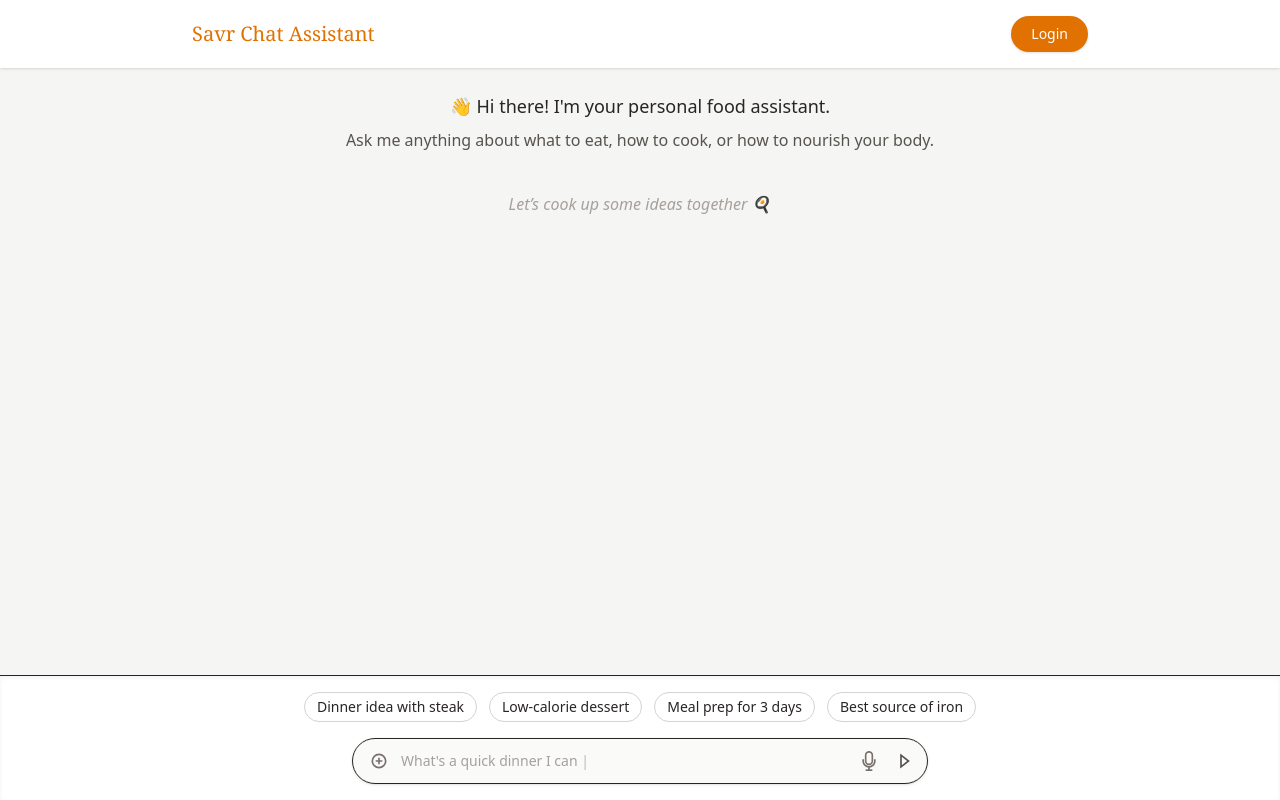
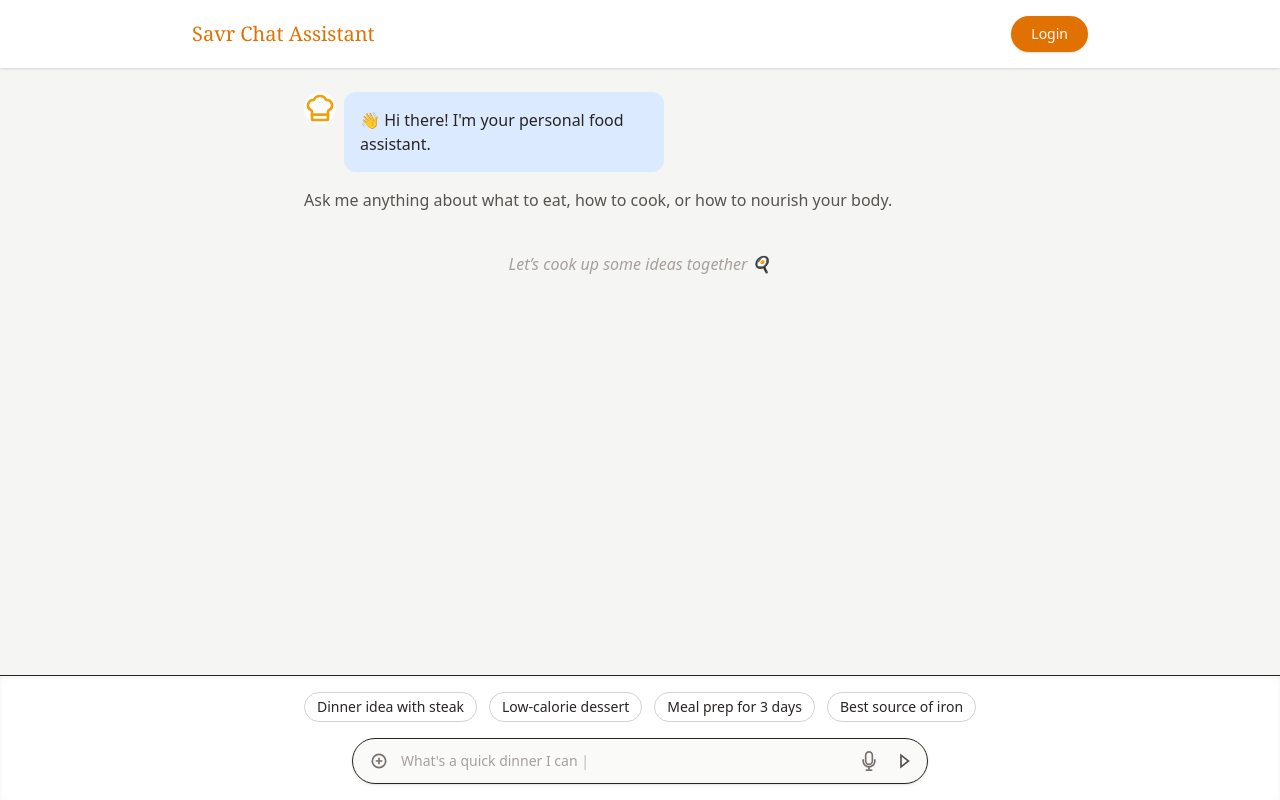
Before and after one commit to allapps123/chef-app, a React (Vite) app: page /chat in a window 1280 px wide. Built offline with nearby package versions, Linux system fonts and the light colour scheme; no server answers; the HTML template or start-up script is replaced by a standard one.

Commit message:
feat: design bot icon to use app logo and bot message to have messenger-style bubble

```diff
--- /dev/null
+++ b/src/components/icons/BotIcon.tsx
@@ -0,0 +1,15 @@
+import React from 'react';
+
+interface IconProps {
+  className?: string;
+}
+
+const BotIcon: React.FC<IconProps> = ({ className = "w-8 h-8" }) => {
+  return (
+    <div className={`relative rounded-full overflow-hidden bg-white ${className}`}>
+      <img src="/logo.svg" alt="Savr Bot Logo" className="object-contain w-full h-full" />
+    </div>
+  );
+};
+
+export default BotIcon;
--- a/src/pages/ChatPage.tsx
+++ b/src/pages/ChatPage.tsx
@@ -1,6 +1,7 @@
 import React, { useEffect, useState } from 'react';
 import { useNavigate } from 'react-router-dom';
 import GoogleLoginButton from '../components/common/Login';
+import BotIcon from '../components/icons/BotIcon';
 import { signOut, auth} from '../lib/firebase';
 
 const placeholderMessages = [
@@ -84,9 +85,16 @@
       </header>
       {/* Main chat */}
       <main className="flex-1 overflow-y-auto p-6">
-        <div className="max-w-2xl mx-auto text-center">
-          <p className="text-lg font-medium mb-2">👋 Hi there! I'm your personal food assistant.</p>
-          <p className="text-stone-600">Ask me anything about what to eat, how to cook, or how to nourish your body.</p>
+        <div className="max-w-2xl mx-auto">
+          <div className="flex items-start space-x-2 mb-4">
+            <BotIcon className="w-8 h-8 text-amber-500" />
+            <div className="bg-blue-100 text-stone-800 p-4 rounded-xl max-w-xs">
+              👋 Hi there! I'm your personal food assistant.
+            </div>
+          </div>
+          <p className="text-stone-600">
+            Ask me anything about what to eat, how to cook, or how to nourish your body.
+          </p>
         </div>
 
         {/* Chat history */}
```
